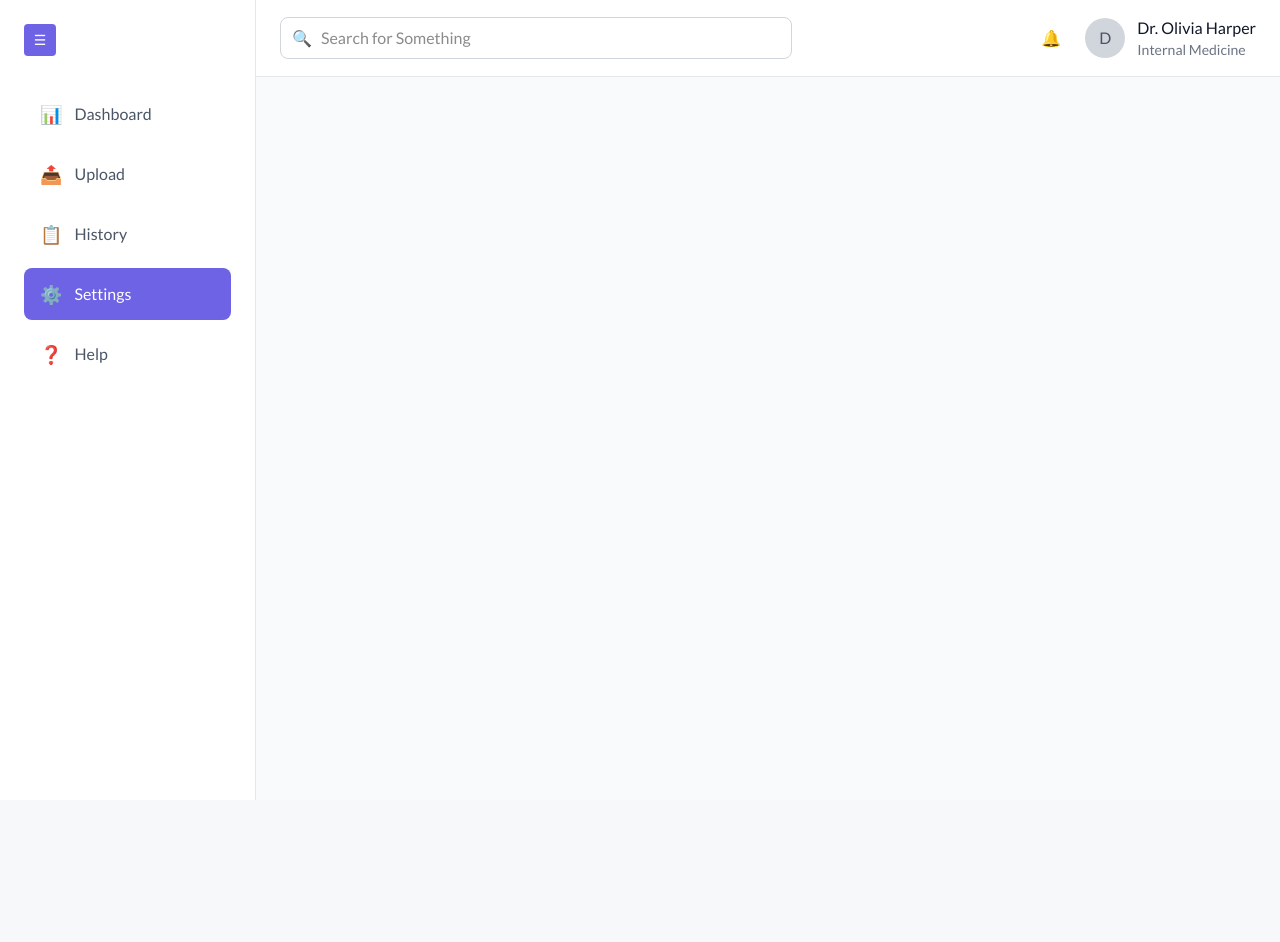
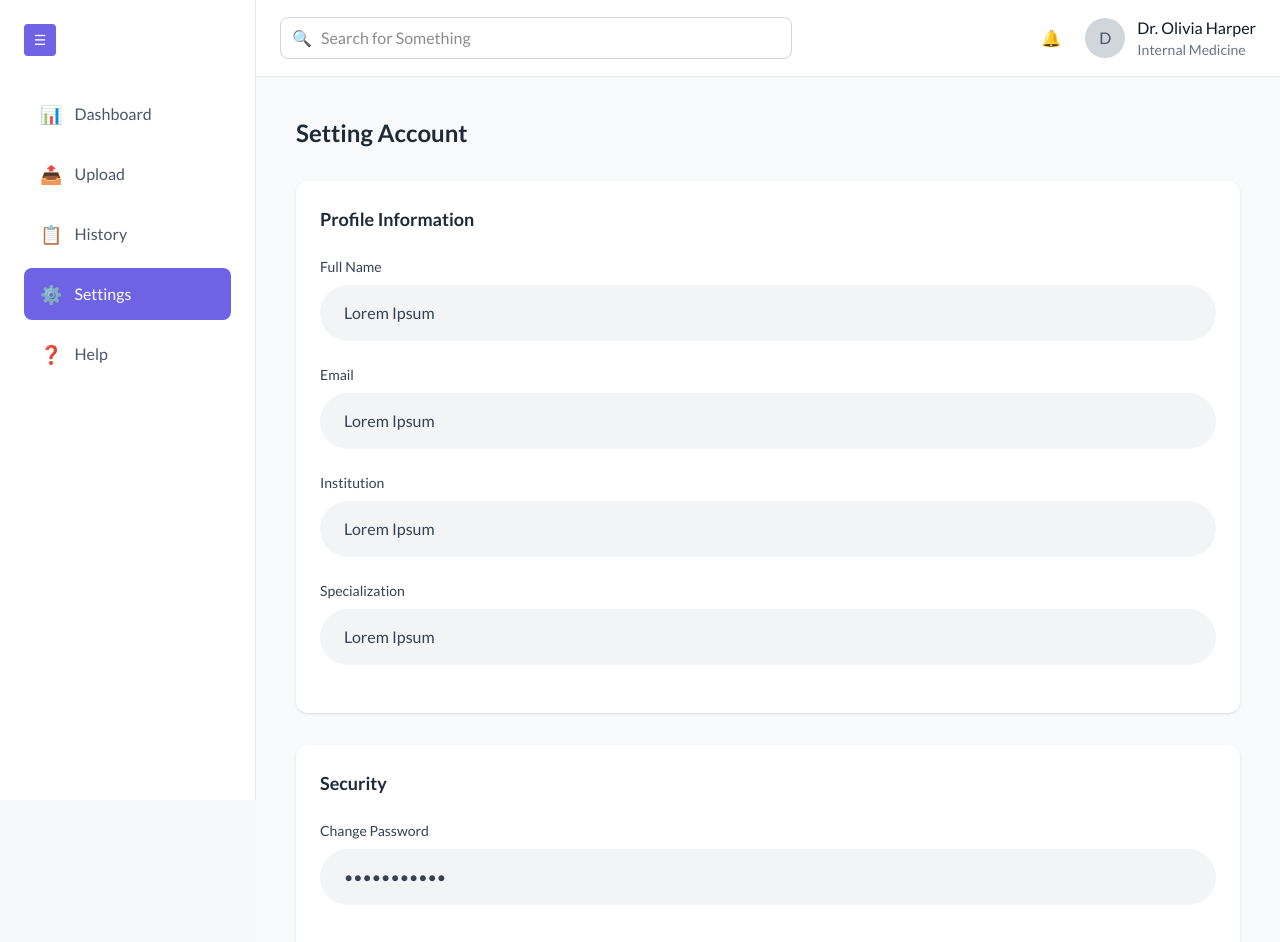
Before and after one commit to satriadhm/co-doctor-dashboard, a Next.js app: page /settings in a window 1280 px wide. Shown: the top 942 px of the page. Before the commit the page ends 800 px from the top, so only its background shows below. Built offline with nearby package versions, Linux system fonts and the light colour scheme.

Commit message:
[FEATURE] implement settings page with profile and security forms

```diff
--- a/app/(dashboard)/settings/page.tsx
+++ b/app/(dashboard)/settings/page.tsx
@@ -1,3 +1,36 @@
+"use client";
+
+import { useState } from "react";
+import { SettingsContent } from "../../../components/organisms";
+
 export default function SettingPage() {
-  return <></>;
+  const [formData, setFormData] = useState({
+    fullName: "Lorem Ipsum",
+    email: "Lorem Ipsum",
+    institution: "Lorem Ipsum",
+    specialization: "Lorem Ipsum",
+    password: "Lorem Ipsum"
+  });
+
+  const handleSave = () => {
+    // Handle save logic here
+    console.log("Settings saved:", formData);
+    // You can add API call or other save logic here
+  };
+
+  return (
+    <SettingsContent
+      fullName={formData.fullName}
+      email={formData.email}
+      institution={formData.institution}
+      specialization={formData.specialization}
+      password={formData.password}
+      onFullNameChange={(value) => setFormData(prev => ({ ...prev, fullName: value }))}
+      onEmailChange={(value) => setFormData(prev => ({ ...prev, email: value }))}
+      onInstitutionChange={(value) => setFormData(prev => ({ ...prev, institution: value }))}
+      onSpecializationChange={(value) => setFormData(prev => ({ ...prev, specialization: value }))}
+      onPasswordChange={(value) => setFormData(prev => ({ ...prev, password: value }))}
+      onSave={handleSave}
+    />
+  );
 }
--- /dev/null
+++ b/components/atoms/FormField.tsx
@@ -0,0 +1,30 @@
+interface FormFieldProps {
+  label: string;
+  placeholder: string;
+  value?: string;
+  type?: "text" | "email" | "password";
+  onChange?: (value: string) => void;
+}
+
+export default function FormField({
+  label,
+  placeholder,
+  value = "",
+  type = "text",
+  onChange
+}: FormFieldProps) {
+  return (
+    <div className="mb-6">
+      <label className="block text-sm font-medium text-gray-700 mb-2">
+        {label}
+      </label>
+      <input
+        type={type}
+        value={value}
+        onChange={(e) => onChange?.(e.target.value)}
+        placeholder={placeholder}
+        className="w-full px-6 py-4 bg-gray-100 border-0 rounded-full text-gray-700 placeholder-gray-400 focus:outline-none focus:ring-2 focus:ring-[#6E62E5] focus:bg-white transition-colors"
+      />
+    </div>
+  );
+}
--- /dev/null
+++ b/components/atoms/SaveButton.tsx
@@ -0,0 +1,14 @@
+interface SaveButtonProps {
+  onClick?: () => void;
+}
+
+export default function SaveButton({ onClick }: SaveButtonProps) {
+  return (
+    <button
+      onClick={onClick}
+      className="bg-[#6E62E5] text-white px-6 py-3 rounded-lg font-medium hover:bg-[#5751D1] transition-colors"
+    >
+      Save Changes
+    </button>
+  );
+}
--- /dev/null
+++ b/components/atoms/SectionHeader.tsx
@@ -0,0 +1,11 @@
+interface SectionHeaderProps {
+  title: string;
+}
+
+export default function SectionHeader({ title }: SectionHeaderProps) {
+  return (
+    <h2 className="text-lg font-semibold text-gray-800 mb-6">
+      {title}
+    </h2>
+  );
+}
--- a/components/atoms/index.ts
+++ b/components/atoms/index.ts
@@ -12,3 +12,6 @@ export { default as UserProfile } from "./UserProfile";
 export { default as FAQItem } from "./FAQItem";
 export { default as ChatMessage } from "./ChatMessage";
 export { default as ChatToggleButton } from "./ChatToggleButton";
+export { default as FormField } from "./FormField";
+export { default as SectionHeader } from "./SectionHeader";
+export { default as SaveButton } from "./SaveButton";
--- /dev/null
+++ b/components/molecules/ProfileForm.tsx
@@ -0,0 +1,59 @@
+import FormField from "../atoms/FormField";
+import SectionHeader from "../atoms/SectionHeader";
+
+interface ProfileFormProps {
+  fullName: string;
+  email: string;
+  institution: string;
+  specialization: string;
+  onFullNameChange: (value: string) => void;
+  onEmailChange: (value: string) => void;
+  onInstitutionChange: (value: string) => void;
+  onSpecializationChange: (value: string) => void;
+}
+
+export default function ProfileForm({
+  fullName,
+  email,
+  institution,
+  specialization,
+  onFullNameChange,
+  onEmailChange,
+  onInstitutionChange,
+  onSpecializationChange,
+}: ProfileFormProps) {
+  return (
+    <div className="bg-white rounded-xl shadow-sm p-6 mb-8">
+      <SectionHeader title="Profile Information" />
+
+      <FormField
+        label="Full Name"
+        placeholder="Lorem Ipsum"
+        value={fullName}
+        onChange={onFullNameChange}
+      />
+
+      <FormField
+        label="Email"
+        placeholder="Lorem Ipsum"
+        type="email"
+        value={email}
+        onChange={onEmailChange}
+      />
+
+      <FormField
+        label="Institution"
+        placeholder="Lorem Ipsum"
+        value={institution}
+        onChange={onInstitutionChange}
+      />
+
+      <FormField
+        label="Specialization"
+        placeholder="Lorem Ipsum"
+        value={specialization}
+        onChange={onSpecializationChange}
+      />
+    </div>
+  );
+}
--- /dev/null
+++ b/components/molecules/SecurityForm.tsx
@@ -0,0 +1,26 @@
+import FormField from "../atoms/FormField";
+import SectionHeader from "../atoms/SectionHeader";
+
+interface SecurityFormProps {
+  password: string;
+  onPasswordChange: (value: string) => void;
+}
+
+export default function SecurityForm({
+  password,
+  onPasswordChange,
+}: SecurityFormProps) {
+  return (
+    <div className="bg-white rounded-xl p-6 shadow-sm mb-8">
+      <SectionHeader title="Security" />
+
+      <FormField
+        label="Change Password"
+        placeholder="Lorem Ipsum"
+        type="password"
+        value={password}
+        onChange={onPasswordChange}
+      />
+    </div>
+  );
+}
--- a/components/molecules/index.ts
+++ b/components/molecules/index.ts
@@ -9,3 +9,5 @@ export { default as ChartCard } from "./ChartCard";
 export { default as FAQSection } from "./FAQSection";
 export { default as ChatInput } from "./ChatInput";
 export { default as ChatMessages } from "./ChatMessages";
+export { default as ProfileForm } from "./ProfileForm";
+export { default as SecurityForm } from "./SecurityForm";
--- /dev/null
+++ b/components/organisms/SettingsContent.tsx
@@ -0,0 +1,61 @@
+import ProfileForm from "../molecules/ProfileForm";
+import SecurityForm from "../molecules/SecurityForm";
+import SaveButton from "../atoms/SaveButton";
+
+interface SettingsContentProps {
+  fullName: string;
+  email: string;
+  institution: string;
+  specialization: string;
+  password: string;
+  onFullNameChange: (value: string) => void;
+  onEmailChange: (value: string) => void;
+  onInstitutionChange: (value: string) => void;
+  onSpecializationChange: (value: string) => void;
+  onPasswordChange: (value: string) => void;
+  onSave: () => void;
+}
+
+export default function SettingsContent({
+  fullName,
+  email,
+  institution,
+  specialization,
+  password,
+  onFullNameChange,
+  onEmailChange,
+  onInstitutionChange,
+  onSpecializationChange,
+  onPasswordChange,
+  onSave
+}: SettingsContentProps) {
+  return (
+    <div className="flex-1 p-10 bg-gray-50">
+      <h1 className="text-2xl font-semibold text-gray-800 mb-8">
+        Setting Account
+      </h1>
+
+      <div>
+        <ProfileForm
+          fullName={fullName}
+          email={email}
+          institution={institution}
+          specialization={specialization}
+          onFullNameChange={onFullNameChange}
+          onEmailChange={onEmailChange}
+          onInstitutionChange={onInstitutionChange}
+          onSpecializationChange={onSpecializationChange}
+        />
+
+        <SecurityForm
+          password={password}
+          onPasswordChange={onPasswordChange}
+        />
+
+        <div className="flex justify-end">
+          <SaveButton onClick={onSave} />
+        </div>
+      </div>
+    </div>
+  );
+}
--- a/components/organisms/index.ts
+++ b/components/organisms/index.ts
@@ -4,3 +4,4 @@ export { default as Sidebar } from "./Sidebar";
 export { default as DashboardHeader } from "./DashboardHeader";
 export { default as DashboardContent } from "./DashboardContent";
 export { default as LiveChatWidget } from "./LiveChatWidget";
+export { default as SettingsContent } from "./SettingsContent";
```
